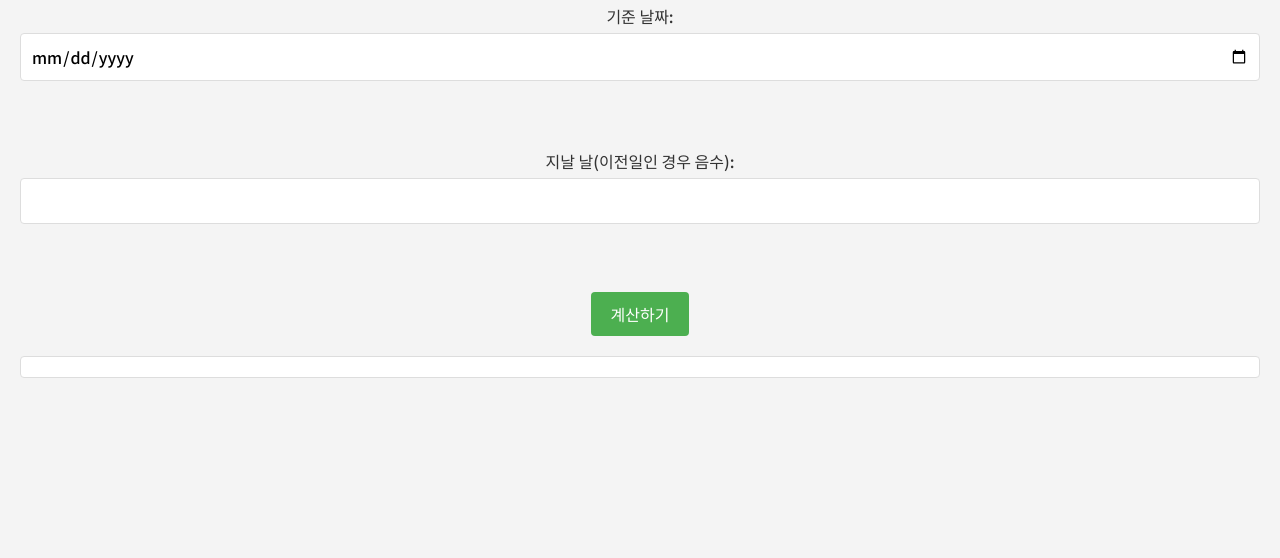
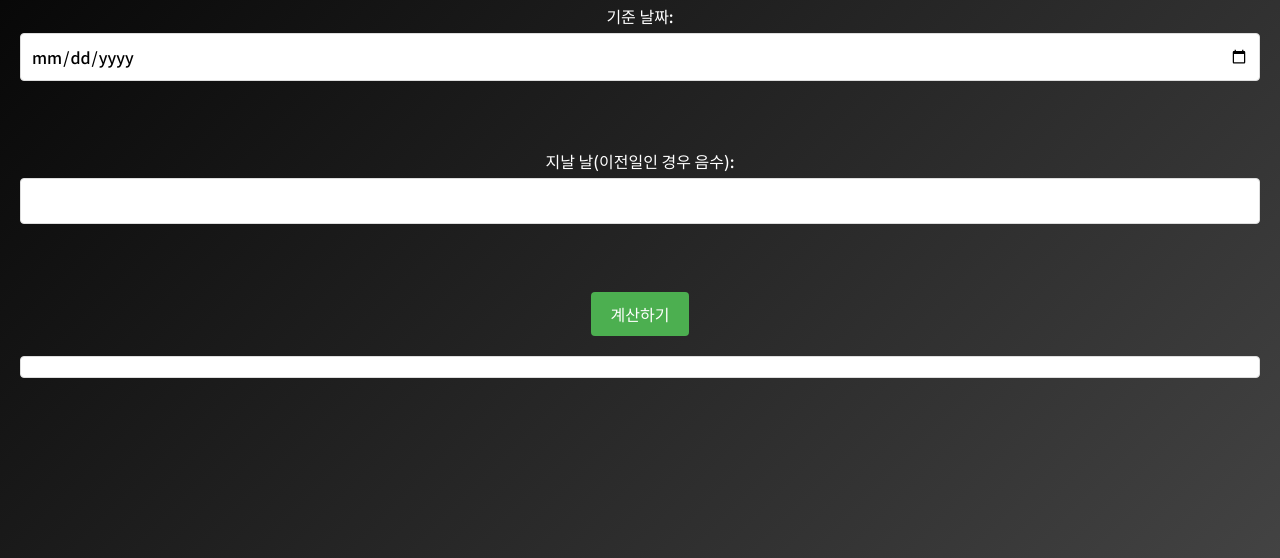
Before and after one commit to David-J-Hwang/day-calculator, a website: page public/days.html in a window 1280 px wide. Shown: the part 242-800 px from the top of the page. Drawn offline with Linux system fonts and the light colour scheme.

Commit message:
Test background color for dark theme

```diff
--- a/public/css/days.css
+++ b/public/css/days.css
@@ -7,8 +7,13 @@
 }
 
 body {
-  background-color: #f4f4f4;
+  /* background-color: #f4f4f4; */
+  /* background: linear-gradient(135deg, #08001f, #30197d); */
+  /* background: linear-gradient(135deg, #0f2027, #203a43, #2c5364); */
+  background: linear-gradient(135deg, #000000, #434343);
+  /* background: linear-gradient(135deg, #41295a, #2f0743); */
   color: #333;
+  color: white;
   display: flex;
   flex-direction: column;
   justify-content: center;
```
